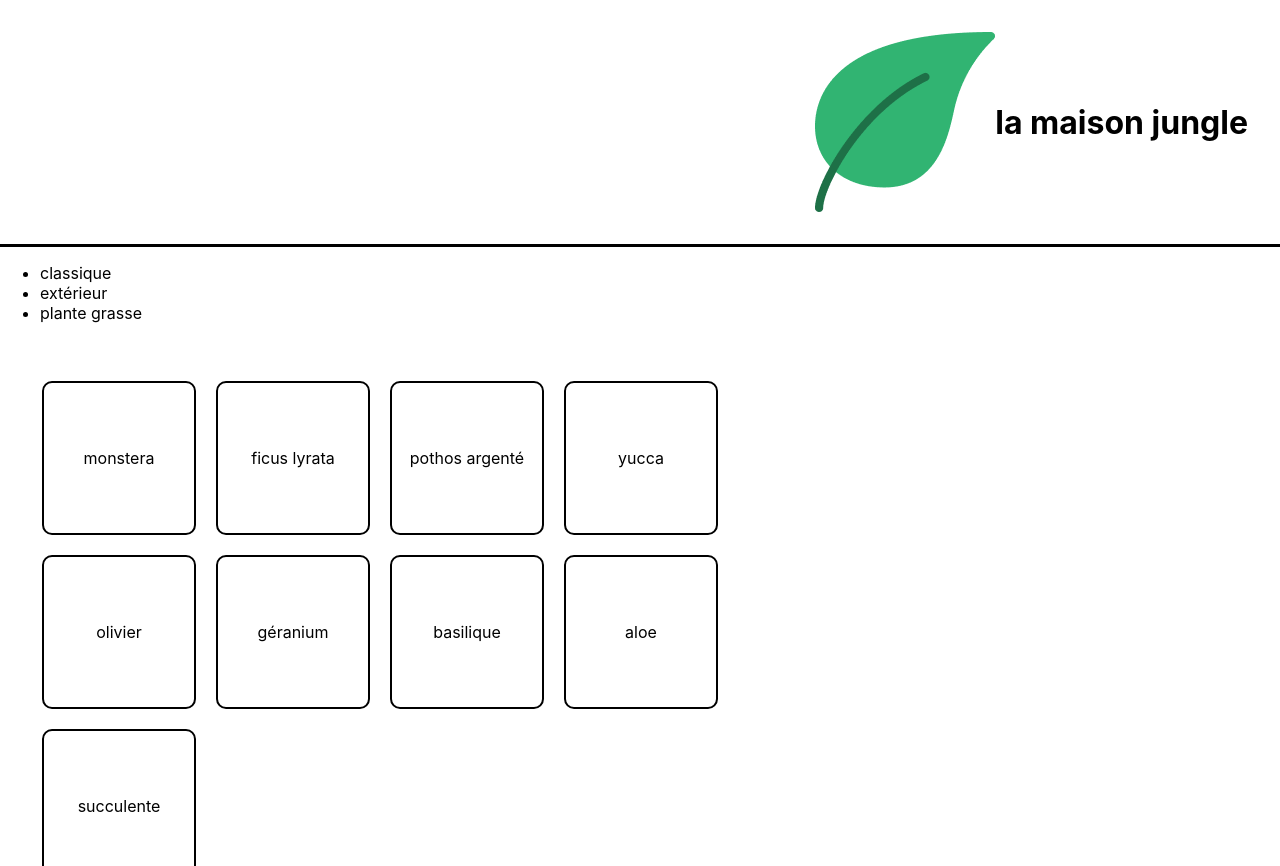
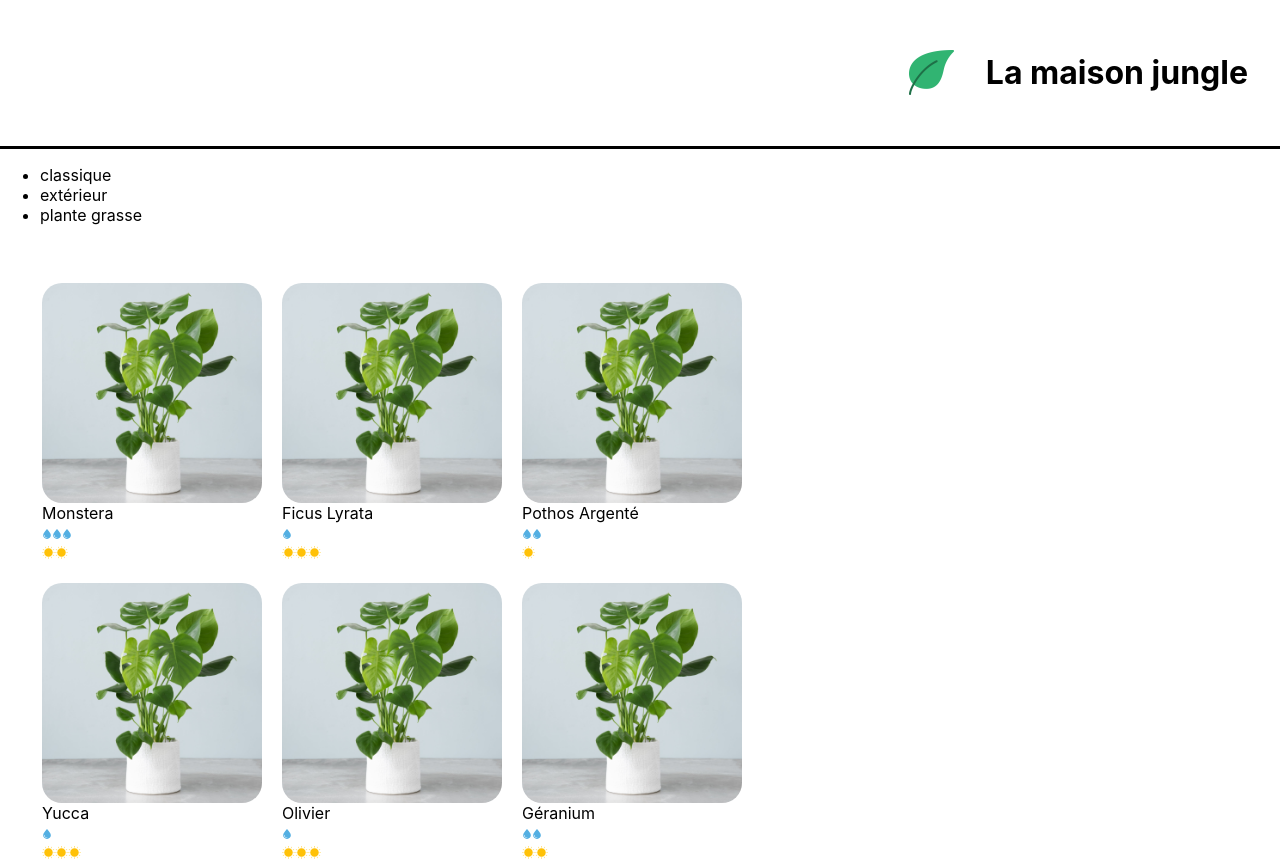
Before and after one commit to julesnikiema/la-maison-jungle-, a React app: page / in a window 1280 px wide. Shown: the top 866 px of the page. Built offline with nearby package versions, Linux system fonts and the light colour scheme.

Commit message:
changer le nom des soins + supprimer isbestsale

```diff
--- a/src/Components/App.js
+++ b/src/Components/App.js
@@ -1,10 +1,14 @@
 import Banner from './Banner'
 import ShoppingList from './ShoppingList';
+import logo from '../Assets/logo.png'
 
 function App() {
   return (
     <div>
-      <Banner/>
+     <Banner>
+				<img src={logo} alt='La maison jungle' className='lmj-logo' />
+				<h1 className='lmj-title'>La maison jungle</h1>
+			</Banner>
       <ShoppingList/>
     </div>
   )
--- a/src/Components/Banner.js
+++ b/src/Components/Banner.js
@@ -1,20 +1,27 @@
 import '../Styles/Banner.css'
 //importer le logo
-import logo from '../Assets/logo.png'
+// import logo from '../Assets/logo.png'
 
 
-function Banner() {
+// function Banner() {
 
-//mettons le tritre dans une variable
+// //mettons le tritre dans une variable
 
-    const title = "la maison jungle "
+//     const title = "la maison jungle "
 
-    return (
-    <div className="lmg-banner" >
-    <img src={logo} alt='la maison jungle ' className='lmj-logo' />
-    <h1 className='lmj-title' >{title}</h1>
-    </div>
-    )
+//     return (
+//     <div className="lmg-banner" >
+//     <img src={logo} alt='la maison jungle ' className='lmj-logo' />
+//     <h1 className='lmj-title' >{title}</h1>
+//     </div>
+//     )
+// }
+
+// export default Banner
+
+
+function Banner({ children }) {
+	return <div className='lmj-banner'>{children}</div>
 }
 
 export default Banner
--- /dev/null
+++ b/src/Components/CareScale.js
@@ -0,0 +1,38 @@
+import Sun from '../assets/sun.svg'
+import Water from '../assets/water.svg'
+
+
+
+// La fonction CareScale prend deux propriétés (props) en entrée : scaleValue et careType.
+// Elle utilise ces propriétés pour générer une série
+// d'icônes (☀️ ou 💧) qui représentent un certain niveau de soin (careType).
+function CareScale({ scaleValue, careType }) {
+
+    // Cette ligne définit une constante range qui est un tableau contenant les valeurs [1, 2, 3].
+    // Ce tableau est utilisé pour déterminer combien de fois
+    // l'icône appropriée sera affichée en fonction de scaleValue
+	const range = [1, 2, 3]
+    const scaleType =
+    careType === 'light' ? (
+        <img src={Sun} alt='sun-icon' />
+    ) : (
+        <img src={Water} alt='water-icon' />
+    )
+	return (
+
+		<div>
+        {/* range.map : La méthode map est utilisée pour itérer sur chaque élément du tableau range (rangeElem). */}
+			{range.map((rangeElem) =>
+				scaleValue >= rangeElem ? (
+					<span key={rangeElem.toString()}>{scaleType}</span>
+				) : null
+			)}
+		</div>
+        // Condition ternaire dans map : Pour chaque rangeElem, si scaleValue est supérieur ou égal à rangeElem,
+        // un élément span est créé avec la clé définie par rangeElem converti en chaîne (rangeElem.toString()).
+        // L'élément span contient scaleType (soit ☀️ ou 💧). Si scaleValue est inférieur à rangeElem,
+        //  null est retourné, donc aucun élément span n'est créé pour cette itération.
+	)
+}
+
+export default CareScale
--- /dev/null
+++ b/src/Components/PlantItem.js
@@ -0,0 +1,17 @@
+import CareScale from './CareScale'
+import '../styles/PlantItem.css'
+
+function PlantItem({ id, cover, name, water, light }) {
+	return (
+		<li key={id} className='lmj-plant-item'>
+			<img className='lmj-plant-item-cover' src={cover} alt={`${name} cover`} />
+			{name}
+			<div>
+				<CareScale careType='water' scaleValue={water} />
+				<CareScale careType='light' scaleValue={light} />
+			</div>
+		</li>
+	)
+}
+
+export default PlantItem
--- a/src/Components/ShoppingList.js
+++ b/src/Components/ShoppingList.js
@@ -1,4 +1,6 @@
 import { plantList } from "../datas/PlantList";
+import PlantItem from './PlantItem'
+
 import '../Styles/ShoppingList.css';
 
 
@@ -23,23 +25,21 @@ function ShoppingList() {
 			</ul>
              {/* La seconde liste (ul.lmj-plant-list) affiche toutes les plantes de plantList avec leurs noms et,
         le cas échéant, l'indication de promotion spéciale. */}
-			<ul className='lmj-plant-list'>
-
-            {/* plantList.map((plant) => (...)): C'est une méthode JavaScript qui itère sur chaque élément de plantList
-            et retourne un nouveau tableau avec des éléments modifiés ou transformés. */}
-				{plantList.map((plant) => (
-					<li key={plant.id} className='lmj-plant-item'>
-						{plant.name}
-                        {plant.isSpecialOffer && <div className='lmj-sales'>Soldes</div>}
-
-					</li>
+        <ul className='lmj-plant-list'>
+				{plantList.map(({ id, cover, name, water, light }) => (
+					<PlantItem
+						id={id}
+						cover={cover}
+						name={name}
+						water={water}
+						light={light}
+					/>
 				))}
 			</ul>
 		</div>
 	)
 }
 
-// {plant.isSpecialOffer && <div className='lmj-sales'>Soldes</div>} : Cette expression vérifie si plant.isSpecialOffer est vrai (true). Si c'est le cas, elle affiche un élément <div> avec la classe CSS lmj-sales et le texte "Soldes".
-// Sinon, cet élément n'est pas rendu du tout.
+
 
 export default ShoppingList
--- a/src/Styles/Banner.css
+++ b/src/Styles/Banner.css
@@ -1,21 +1,19 @@
-.lmg-banner {
+.lmj-banner {
 	color: black;
-    text-align : right;
+	text-align: right;
 	padding: 32px;
-    border-bottom: solid 3px black ;
+	border-bottom: solid 3px black;
 	display: flex;
 	justify-content: flex-end;
 	flex-direction: row;
 	align-items: center;
 }
 
-.lmg-title {
+.lmj-title {
 	padding-left: 32px;
 }
 
-.lmg-logo {
-
+.lmj-logo {
 	height: 45px;
 	width: 45px;
-
 }
--- /dev/null
+++ b/src/Styles/PlantItem.css
@@ -0,0 +1,14 @@
+.lmj-plant-item-cover {
+	height: 220px;
+	width: 220px;
+	border-radius: 20px;
+}
+
+.lmj-plant-item {
+	margin: 10px;
+	display: flex;
+	align-items: flex-start;
+	justify-content: center;
+	flex-direction: column;
+	text-transform: capitalize;
+}
--- a/src/Styles/ShoppingList.css
+++ b/src/Styles/ShoppingList.css
@@ -5,26 +5,3 @@
 	flex-wrap: wrap;
 	max-width: 800px;
 }
-
-.lmj-plant-item {
-	border: solid 2px black;
-	border-radius: 10px;
-	height: 150px;
-	width: 150px;
-	margin: 10px;
-	display: flex;
-	align-items: center;
-	justify-content: center;
-	flex-direction: column;
-	position: relative;
-}
-
-.lmj-sales {
-	position: absolute;
-	right: 0px;
-	top: 10px;
-	font-weight: 500;
-	color: white;
-	padding: 5px 10px;
-	background-color: #31b572;
-}
--- a/src/datas/PlantList.js
+++ b/src/datas/PlantList.js
@@ -1,57 +1,79 @@
+import monstera from '../Assets/monstera.jpg'
+
 export const plantList = [
 	{
 		name: 'monstera',
 		category: 'classique',
 		id: '1ed',
-        isBestSale: true
+		isBestSale: true,
+		light: 2,
+		water: 3,
+		cover: monstera
 	},
 	{
 		name: 'ficus lyrata',
 		category: 'classique',
 		id: '2ab',
-        isBestSale: true
+		light: 3,
+		water: 1,
+		cover: monstera
 	},
 	{
 		name: 'pothos argenté',
 		category: 'classique',
 		id: '3sd',
-        isBestSale: true
+		light: 1,
+		water: 2,
+		cover: monstera
 	},
 	{
 		name: 'yucca',
 		category: 'classique',
 		id: '4kk',
-        isBestSale: false
+		light: 3,
+		water: 1,
+		cover: monstera
 	},
 	{
 		name: 'olivier',
 		category: 'extérieur',
 		id: '5pl',
-        isBestSale: false
+		light: 3,
+		water: 1,
+		cover: monstera
 	},
 	{
 		name: 'géranium',
 		category: 'extérieur',
 		id: '6uo',
-        isBestSale: false
+		light: 2,
+		water: 2,
+		cover: monstera
 	},
 	{
 		name: 'basilique',
 		category: 'extérieur',
 		id: '7ie',
-        isBestSale: true
+		isBestSale: true,
+		light: 2,
+		water: 3,
+		cover: monstera
 	},
 	{
 		name: 'aloe',
 		category: 'plante grasse',
 		id: '8fp',
-        isBestSale: true
+		light: 2,
+		water: 1,
+		cover: monstera
 	},
 	{
 		name: 'succulente',
 		category: 'plante grasse',
 		id: '9vn',
-        isBestSale: true
+		light: 2,
+		water: 1,
+		cover: monstera
 	}
 ]
 
```
Also changed, not shown: src/Styles/Cart.css (+4 -6 lines), src/Assets/monstera.jpg (added), src/Assets/sun.svg (added), src/Assets/water.svg (added). Lines whose indentation alone changed are shown as unchanged.
